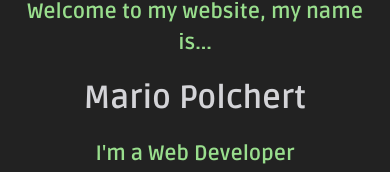
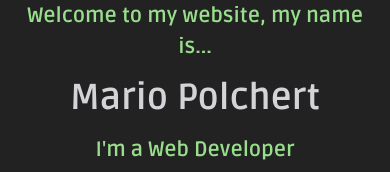
Before and after one commit to EppurSiMuove/eppursimuove.github.io, a React (Vite) app: page / in a window 390 px wide. Shown: the part 351-523 px from the top of the page. Built offline with nearby package versions, Linux system fonts and the light colour scheme.

Commit message:
overflow-x-hidden min-w-screen mx-auto + oxh on body

```diff
--- a/src/App.jsx
+++ b/src/App.jsx
@@ -14,7 +14,7 @@ import Social from "./components/Social";
 
 function App() {
     return (
-        <div className="overflow-hidden min-w-screen">
+        <div className="overflow-x-hidden min-w-screen mx-auto">
             <Navbar />
             <Social />
             <Hero />
--- a/src/components/Hero.jsx
+++ b/src/components/Hero.jsx
@@ -6,7 +6,7 @@ const Hero = () => {
                     <h2 className="portrait:mx-auto landscape:text-left portrait:text-center portrait:text-[1.3rem] landscape:text-2xl  landscape:lg:text-5xl md:text-[3rem]  text-paleGreen hover:text-accent duration-1000 cursor-pointer font-bold tracking-normal w-fit">
                         Welcome to my website, my name is...
                     </h2>
-                    <h1 className="portrait:mx-auto landscape:text-left portrait:text-center text-[2rem] portrait:text-[2rem] landscape:text-3xl landscape:md:text-4xl landscape:lg:text-6xl font-bold text-lightText cursor-pointer hover:text-accent duration-1000 tracking-normal w-fit">
+                    <h1 className="portrait:mx-auto landscape:text-left portrait:text-center text-[2rem] portrait:text-4xl landscape:text-4xl landscape:md:text-5xl landscape:lg:text-6xl font-bold text-lightText cursor-pointer hover:text-accent duration-1000 tracking-normal w-fit">
                         Mario Polchert
                     </h1>
                     <h2
--- a/src/index.css
+++ b/src/index.css
@@ -7,7 +7,7 @@
 
 @layer base {
   body {
-    @apply font-[Ruda];
+    @apply font-[Ruda] overflow-x-hidden;
   }
 
   html {
```
